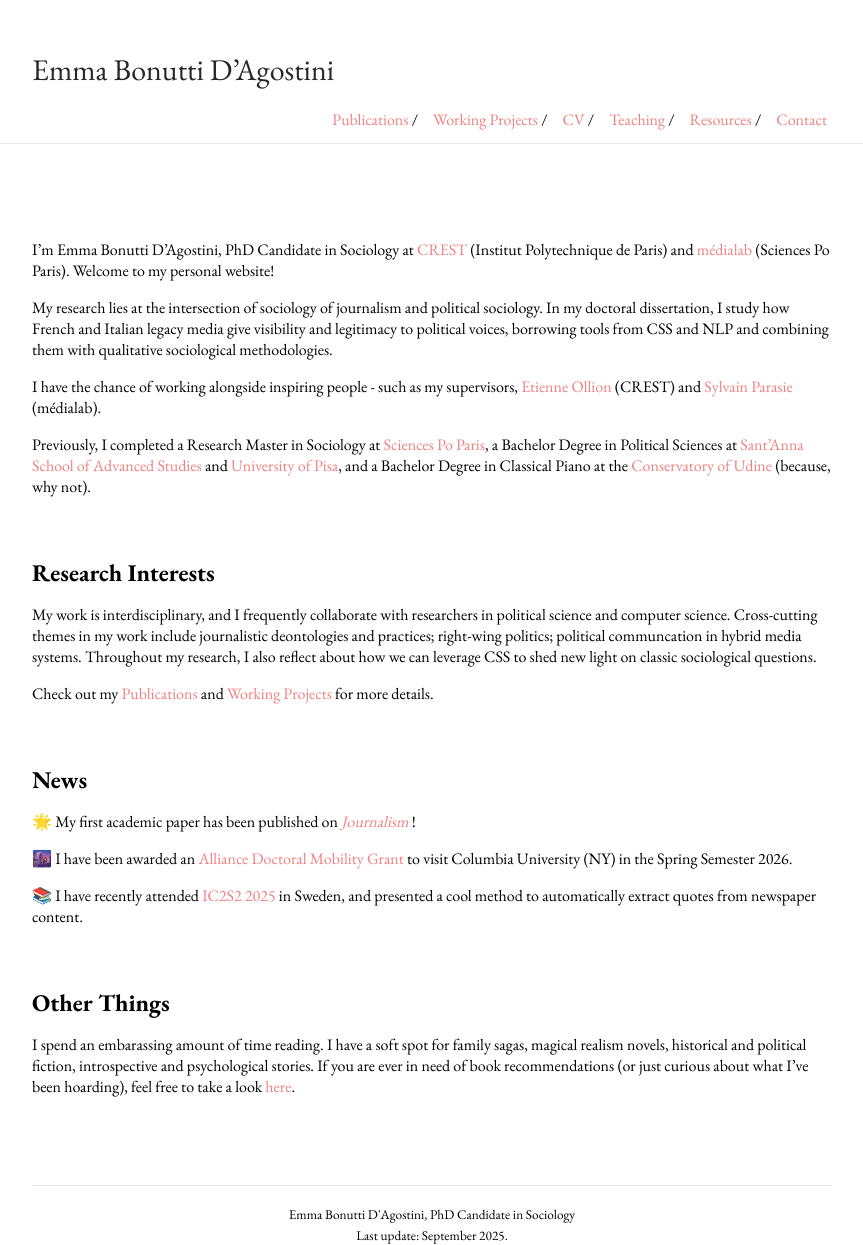
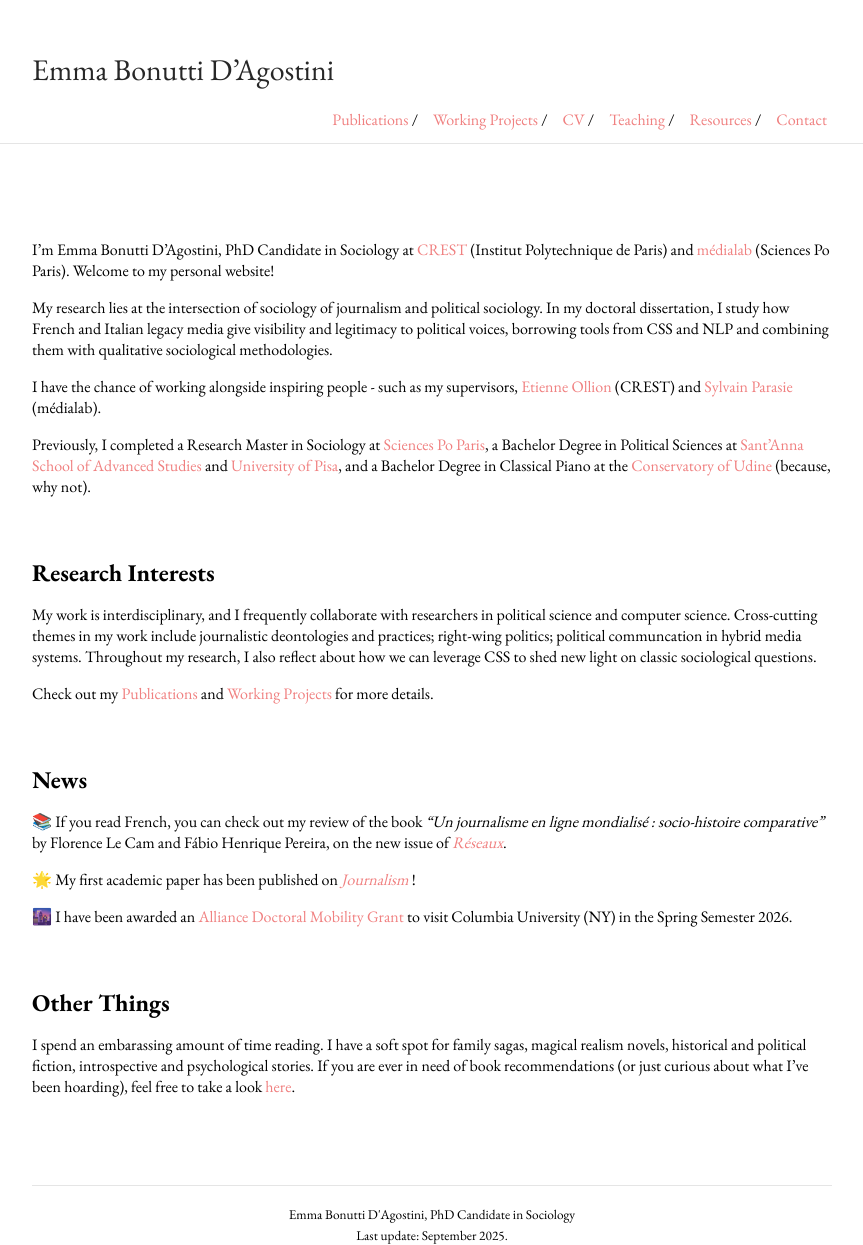
Before and after one commit to emmabonuttidagostini/emmabonuttidagostini.github.io, a Jekyll site: the page built from index.md, in a window 1280 px wide. Shown: the whole page, without its empty margins (208-1071 px from the left). Built offline with Jekyll 4.4.1, drawn with Linux system fonts in a browser that asks for light colours.

Commit message:
Update index.md

```diff
--- a/index.md
+++ b/index.md
@@ -21,11 +21,11 @@ Check out my [Publications](https://emmabonuttidagostini.github.io/publications)
 
 ## News
 
+📚 If you read French, you can check out my review of the book *"Un journalisme en ligne mondialisé : socio-histoire comparative"* by Florence Le Cam and Fábio Henrique Pereira, on the new issue of *[Réseaux](https://shs.cairn.info/revue-reseaux-2025-4-page-435?lang=fr)*.
+
 🌟 My first academic paper has been published on *[Journalism]([https://journals.sagepub.com/home/jou](https://journals.sagepub.com/doi/10.1177/14648849251361076))* !
 
 🌆 I have been awarded an [Alliance Doctoral Mobility Grant](https://alliance.columbia.edu/alliance-call-doctoral-mobility) to visit Columbia University (NY) in the Spring Semester 2026.
-
-📚 I have recently attended [IC2S2 2025](https://www.ic2s2-2025.org) in Sweden, and presented a cool method to automatically extract quotes from newspaper content.
 
 
 ## Other Things
```
